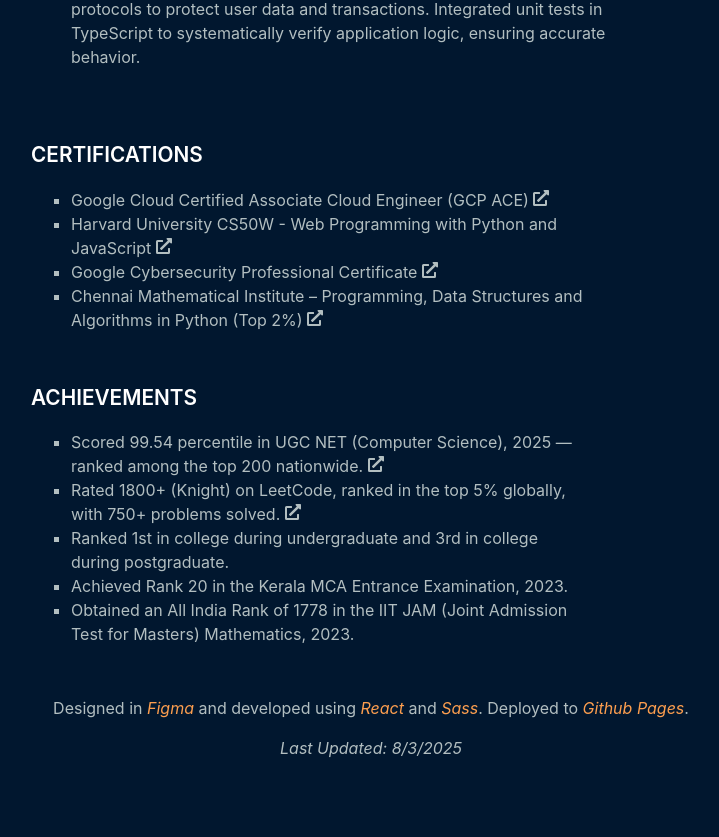
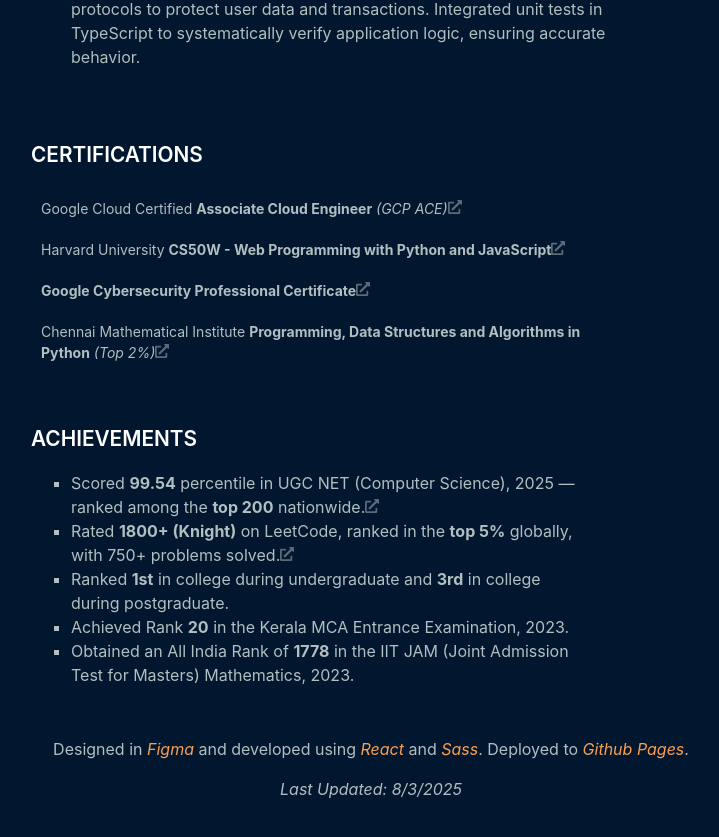
Before and after one commit to akshay-rajan/akshay-rajan.github.io, a React (Vite) app: page / in a window 1280 px wide. Shown: the part 2760-3597 px from the top of the page, without its empty margins (493-1212 px from the left). Before the commit the page ends 3566 px from the top, so only its background shows below. Built offline with nearby package versions, Linux system fonts and the light colour scheme.

Commit message:
Fix styles

```diff
--- a/src/components/Achievements.tsx
+++ b/src/components/Achievements.tsx
@@ -11,10 +11,13 @@ const Achievements: React.FC = () => {
           <li key={index} className="achievement-item">
             {achievement.link ? (
               <a href={achievement.link} target="_blank" rel="noopener noreferrer">
-                {achievement.description} <FaExternalLinkAlt />
+                <span dangerouslySetInnerHTML={{ __html: achievement.description }} />
+                <FaExternalLinkAlt />
               </a>
             ) : (
-              <span>{achievement.description}</span>
+                <>
+                  <span dangerouslySetInnerHTML={{ __html: achievement.description }} />
+                </>
             )}
           </li>
         ))}
--- a/src/components/CertificateItem.tsx
+++ b/src/components/CertificateItem.tsx
@@ -3,14 +3,17 @@ import { FaExternalLinkAlt } from "react-icons/fa";
 
 const Certificate: React.FC<{
   title: string;
+  extra?: string;
   link: string;
-}> = ({ title, link }) => {
+}> = ({ title, extra, link }) => {
   return (
-    <li className="certificate-item">
+    <div className="certificate-item">
       <a href={link} className="certificate-link" target="_blank" rel="noopener noreferrer">
-        {title} <FaExternalLinkAlt />
+        <span className="title" dangerouslySetInnerHTML={{ __html: title }} />
+        {extra && <span className="extra" dangerouslySetInnerHTML={{ __html: extra }} />}
+        <FaExternalLinkAlt />
       </a>
-    </li>
+    </div>
   );
 };
 
--- a/src/components/Certifications.tsx
+++ b/src/components/Certifications.tsx
@@ -6,11 +6,11 @@ const Certifications: React.FC = () => {
   return (
     <section className="certifications">
       <h2>CERTIFICATIONS</h2>
-      <ul>
+      <div>
         {CERTIFICATIONS.map((certification, index) => (
           <Certificate key={index} {...certification} />
         ))}
-      </ul>
+      </div>
     </section>
   );
 };
--- a/src/config.json
+++ b/src/config.json
@@ -140,40 +140,42 @@
   ],
   "certifications": [
     {
-      "title": "Google Cloud Certified Associate Cloud Engineer (GCP ACE)",
+      "title": "Google Cloud Certified <strong>Associate Cloud Engineer</strong>",
+      "extra": " (GCP ACE)",
       "link": "https://www.credly.com/badges/00bfdf9d-d5d9-45ed-94c4-25c66bf3655c"
     },
     {
-      "title": "Harvard University CS50W - Web Programming with Python and JavaScript",
+      "title": "Harvard University <strong>CS50W - Web Programming with Python and JavaScript</strong>",
       "link": "https://drive.google.com/file/d/1Y1jzq23Uk5uMaOsVZqFigbWi2a9nHE42/view?usp=sharing"
     },
     {
-      "title": "Google Cybersecurity Professional Certificate",
+      "title": "<strong>Google Cybersecurity Professional Certificate</strong>",
       "link": "https://drive.google.com/file/d/13VSwRKS6D-GVxx82oiU4sksqZt1xEbPN/view?usp=sharing"
     },
     {
-      "title": "Chennai Mathematical Institute – Programming, Data Structures and Algorithms in Python (Top 2%)",
+      "title": "Chennai Mathematical Institute  <strong>Programming, Data Structures and Algorithms in Python</strong>",
+      "extra": " (Top 2%)",
       "link": "https://drive.google.com/file/d/1DnU2c7LHQSxJendB2Opxc_4goNmWaFUE/view?usp=sharing"
     }
   ],
   "achievements": [
     {
-      "description": "Scored 99.54 percentile in UGC NET (Computer Science), 2025 — ranked among the top 200 nationwide.",
+      "description": "Scored <strong>99.54</strong> percentile in UGC NET (Computer Science), 2025 — ranked among the <strong>top 200</strong> nationwide.",
       "link": "https://drive.google.com/file/d/1xbR91fP3k49jgRb3ddeMMr_EhvrH3g2S/view?usp=sharing"
     },
     {
-      "description": "Rated 1800+ (Knight) on LeetCode, ranked in the top 5% globally, with 750+ problems solved.",
+      "description": "Rated <strong>1800+ (Knight)</strong> on LeetCode, ranked in the <strong>top 5%</strong> globally, with 750+ problems solved.",
       "link": "https://leetcode.com/u/akshayrajan/"
     },
     {
-      "description": "Ranked 1st in college during undergraduate and 3rd in college during postgraduate."
+      "description": "Ranked <strong>1st</strong> in college during undergraduate and <strong>3rd</strong> in college during postgraduate."
     },
     {
-      "description": "Achieved Rank 20 in the Kerala MCA Entrance Examination, 2023."
+      "description": "Achieved Rank <strong>20</strong> in the Kerala MCA Entrance Examination, 2023."
     },
     {
-      "description": "Obtained an All India Rank of 1778 in the IIT JAM (Joint Admission Test for Masters) Mathematics, 2023."
+      "description": "Obtained an All India Rank of <strong>1778</strong> in the IIT JAM (Joint Admission Test for Masters) Mathematics, 2023."
     }
   ],
-  "builtAt": "2025-08-03T18:45:52.584Z"
+  "builtAt": "2025-08-03T19:00:10.308Z"
 }
--- a/src/styles/_achievements.scss
+++ b/src/styles/_achievements.scss
@@ -8,6 +8,8 @@
 .achievement-item:hover {
   svg {
     margin-left: 5px;
+    opacity: 1;
+    color: $highlight-color;
     transition: 0.1s ease-in-out;
   }
 }
--- a/src/styles/_certifications.scss
+++ b/src/styles/_certifications.scss
@@ -4,10 +4,55 @@
   margin-top: 10px;
   max-width: 35em;
 
-  .certificate-item:hover {
+  div {
+    display: flex;
+    justify-content: left;
+    align-items: center;
+    flex-wrap: wrap;
+  }
+
+  .certificate-item {
+    font-size: 14px;
+    padding: 10px;
+    text-align: left;
+
+    .extra {
+      font-style: italic;
+      color: $secondary-color;
+    }
+  }
+
+  .certificate-link:hover {
     svg {
       margin-left: 5px;
+      opacity: 1;
+      color: $highlight-color;
       transition: 0.1s ease-in-out;
     }
   }
 }
+
+@media screen and (max-width: 1080px) {
+  .certifications {
+    max-width: 100%;
+
+    div {
+      justify-content: left;
+      align-items: left;
+      text-align: left;
+    }
+
+    .certificate-item {
+      max-width: auto;
+      min-height: auto;
+      justify-content: left;
+      margin: 5px;
+      padding: 10px;
+    }
+  }
+  .certificate-link {
+    flex-direction: column;
+    align-items: center;
+  }
+
+}
--- a/src/styles/main.scss
+++ b/src/styles/main.scss
@@ -134,6 +134,16 @@ footer {
   }
 }
 
+.achievements, .certifications {
+  svg {
+    color: $secondary-color;
+    width: 14px;
+    height: 14px;
+    opacity: 0.5;
+    // margin-left: 5px;
+  }
+}
+
 @media screen and (max-width: 1080px) {
   .my-name {
     font-size: 2.5em;
```
